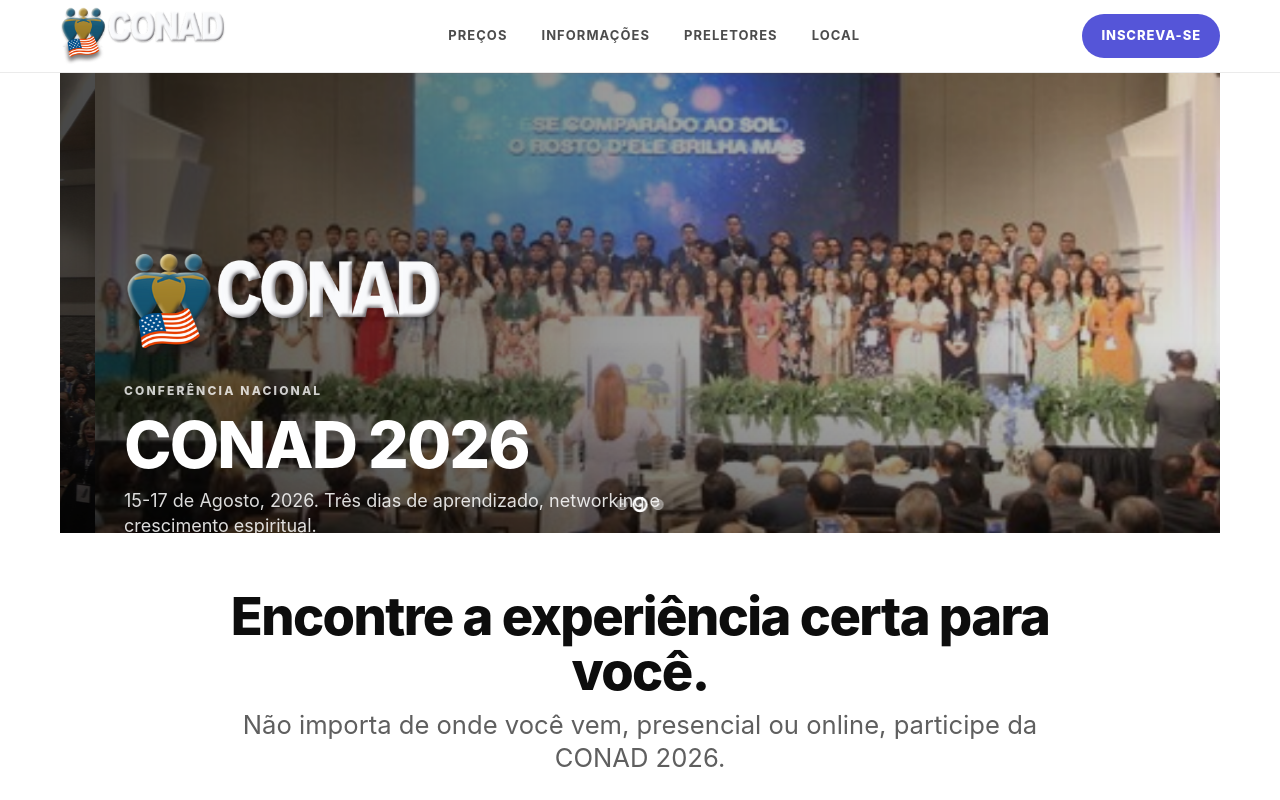
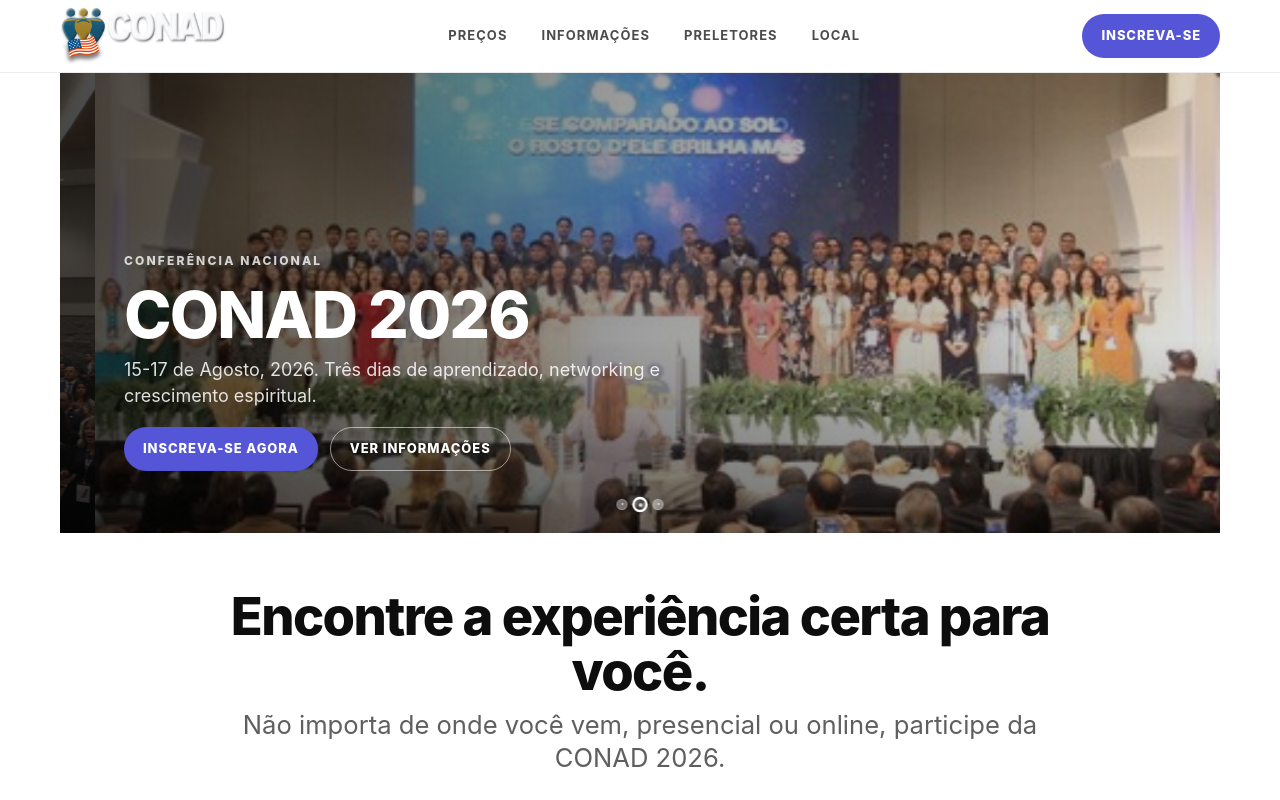
Before and after one commit to dariomigliaccio-new/conad2026, a Next.js app: page / in a window 1280 px wide. Shown: the top 800 px of the page. Built offline with nearby package versions, Linux system fonts and the light colour scheme.

Commit message:
fix(hero): remove logo from banner

```diff
--- a/src/app/globals.css
+++ b/src/app/globals.css
@@ -151,13 +151,6 @@ a {
   margin-left: clamp(28px, 5vw, 72px);
   color: #fff;
   animation: heroCopyIn .85s cubic-bezier(.2, .8, .2, 1) both;
-}
-
-.heroLogo {
-  display: block;
-  width: min(320px, 58vw);
-  height: auto;
-  margin: 0 0 18px;
 }
 
 .heroEyebrow,
--- a/src/components/HeroCarousel.tsx
+++ b/src/components/HeroCarousel.tsx
@@ -82,14 +82,6 @@ export function HeroCarousel({ slides }: HeroCarouselProps) {
       <div className="heroOverlay" />
 
       <div className="heroContent" key={activeIndex}>
-        <Image
-          src="/images/conad-logo.png"
-          width={499}
-          height={175}
-          alt="CONAD"
-          className="heroLogo"
-          priority
-        />
         <p className="heroEyebrow">{activeSlide.eyebrow}</p>
         <h1>{activeSlide.title}</h1>
         <p className="heroLead">{activeSlide.lead}</p>
```
